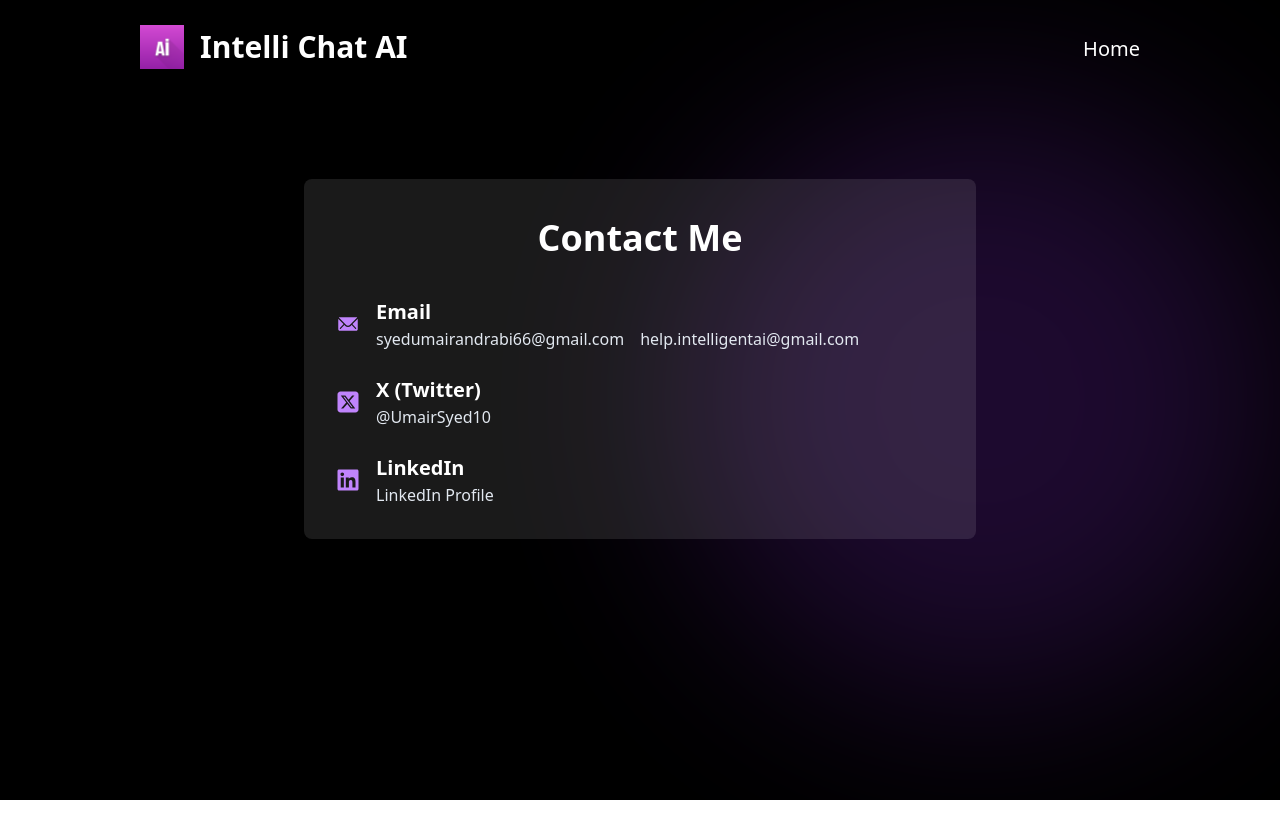
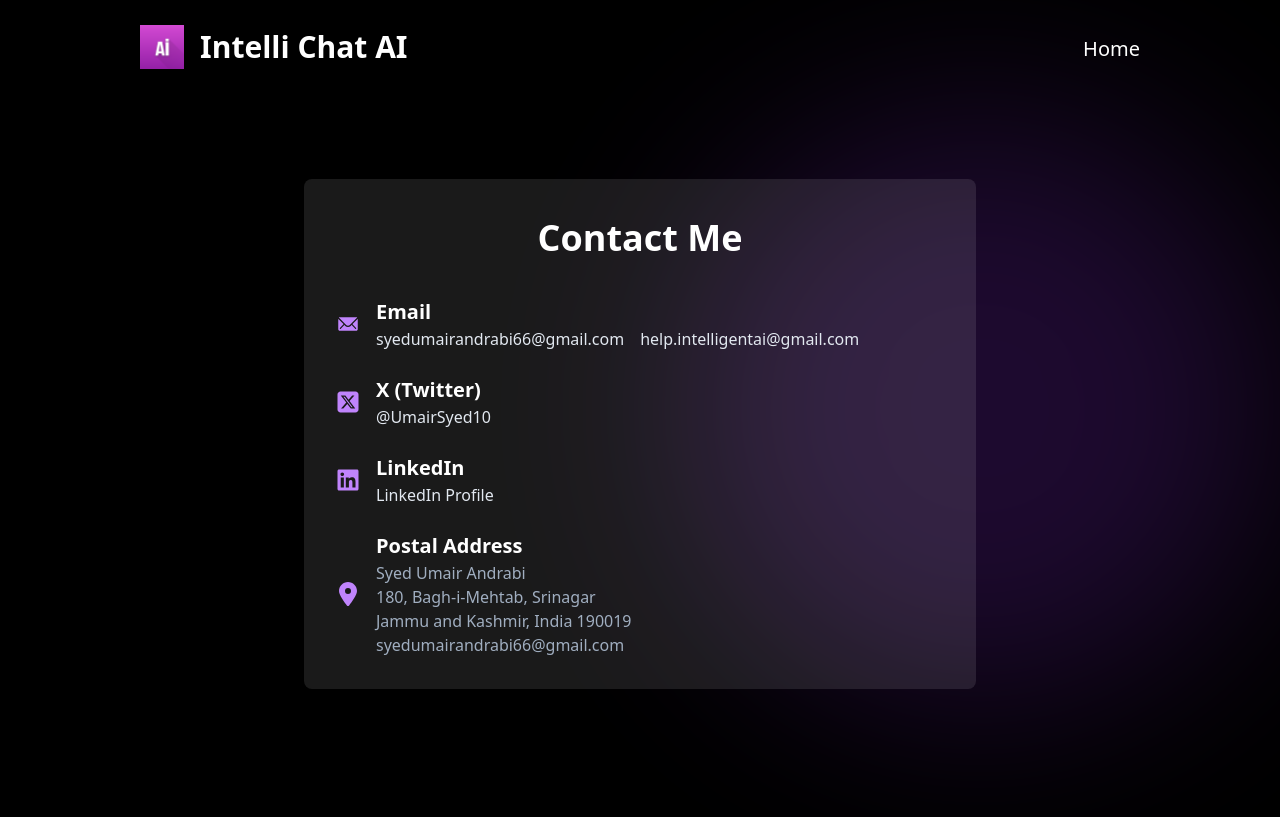
Before and after one commit to Umair-Syed/intelligent-ai-web, a Next.js app: page /contact in a window 1280 px wide. Built offline with nearby package versions, Linux system fonts and the light colour scheme.

Commit message:
Add postal addresss in contact page

```diff
--- a/src/pages/contact.tsx
+++ b/src/pages/contact.tsx
@@ -4,7 +4,7 @@ import { Background } from '../background/Background';
 import { Section } from '../layout/Section';
 import { NavbarTwoColumns } from '../navigation/NavbarTwoColumns';
 import { Logo } from '../templates/Logo';
-import { FaLinkedin, FaSquareXTwitter } from "react-icons/fa6";
+import { FaLinkedin, FaSquareXTwitter, FaLocationDot } from "react-icons/fa6";
 import { IoIosMail } from "react-icons/io";
 
 export default function Contact() {
@@ -81,6 +81,19 @@ export default function Contact() {
                   </Link>
                 </div>
               </div>
+              {/* Add Postal address */}
+              <div className="flex items-center space-x-4">
+                <FaLocationDot className="w-6 h-6 text-purple-400" />
+                <div>
+                  <h2 className="text-xl font-semibold">Postal Address</h2>
+                  <p className="text-gray-500">
+                  Syed Umair Andrabi<br/>
+                     180, Bagh-i-Mehtab, Srinagar<br/>
+                     Jammu and Kashmir, India 190019<br/>
+                     syedumairandrabi66@gmail.com
+                  </p>
+                </div>
+              </div>
             </div>
           </div>
         </Section>
```
